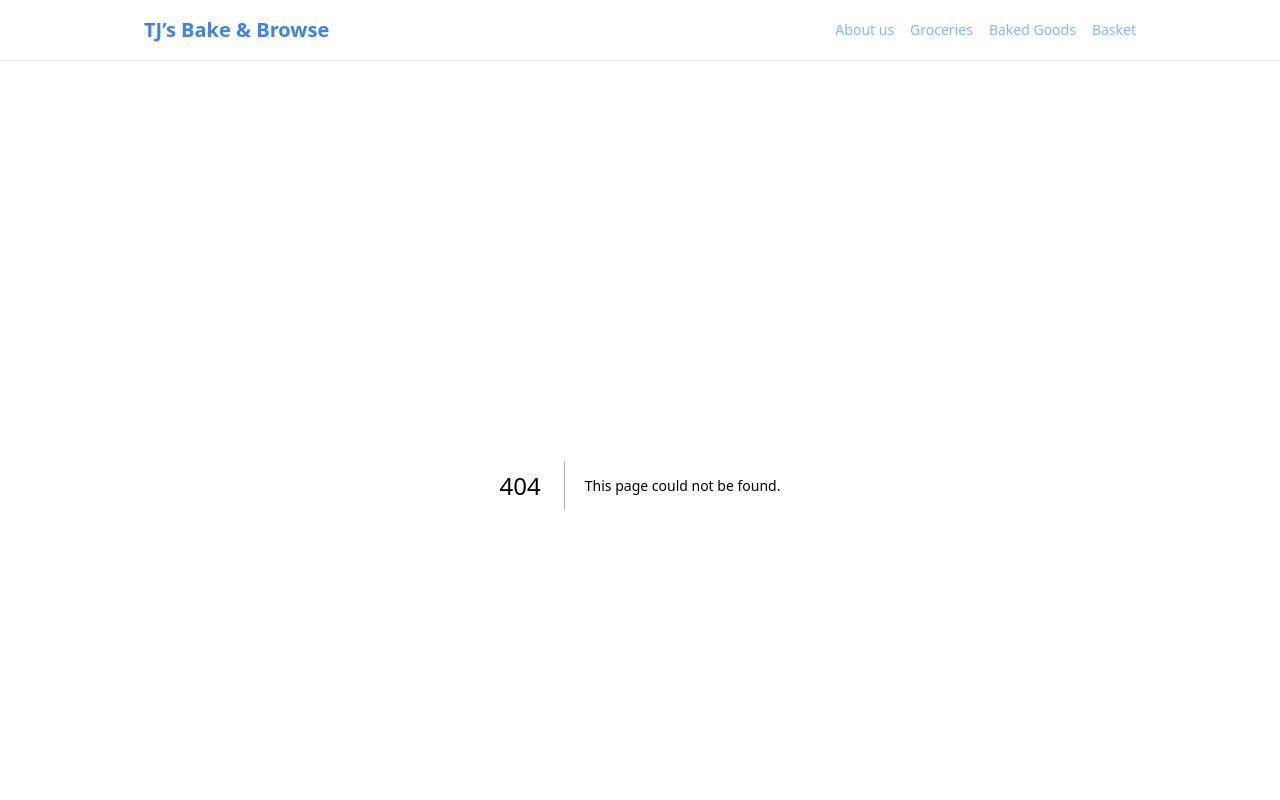
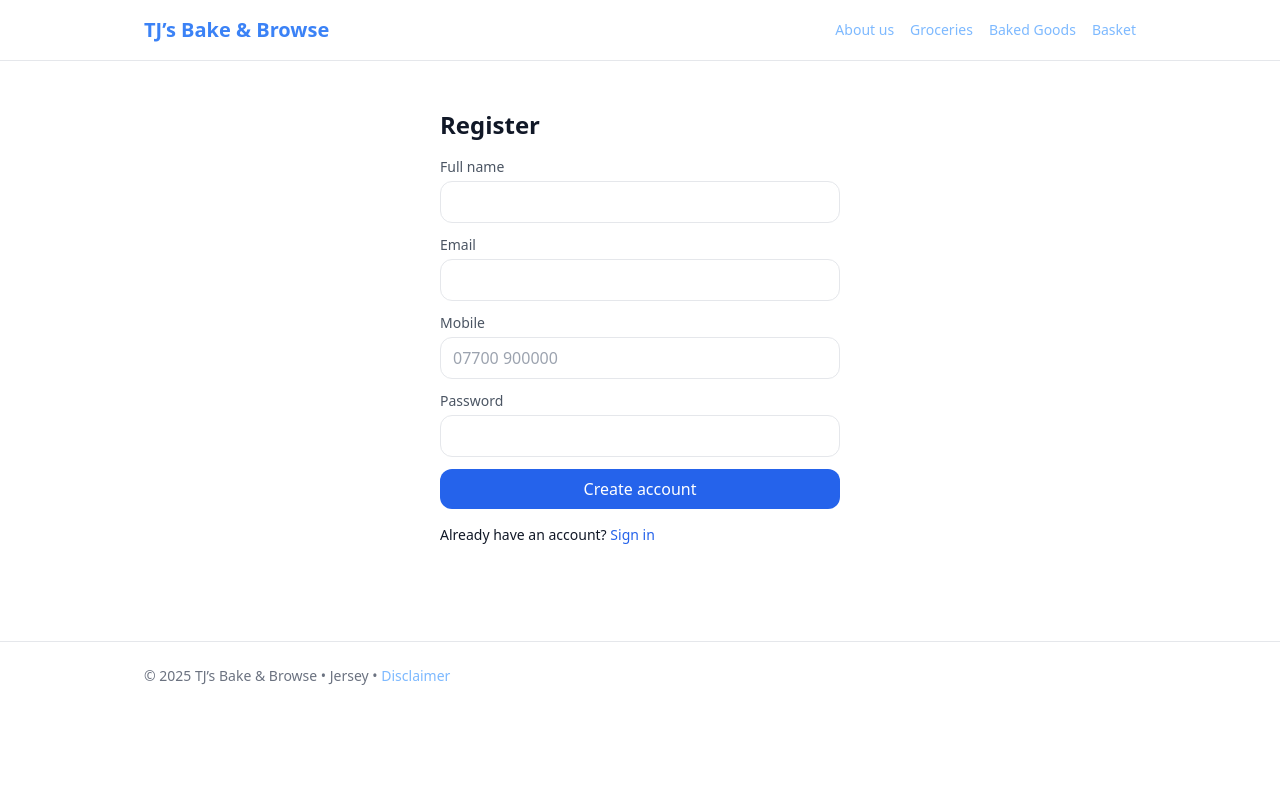
Before and after one commit to LewisSteven2022/tjs-bake-browse-full, a Next.js app: page /register in a window 1280 px wide. Before the commit this address had no page. Shown: the top 800 px of the page. Built offline with nearby package versions, Linux system fonts and the light colour scheme.

Commit message:
Added new Login & Register files

```diff
--- /dev/null
+++ b/app/login/page.tsx
@@ -0,0 +1,77 @@
+"use client";
+
+import { useState } from "react";
+import { signIn } from "next-auth/react";
+import { useRouter, useSearchParams } from "next/navigation";
+import Link from "next/link";
+
+export default function LoginPage() {
+	const sp = useSearchParams();
+	const callbackUrl = sp.get("callbackUrl") || "/";
+	const router = useRouter();
+	const [email, setEmail] = useState("");
+	const [password, setPassword] = useState("");
+	const [busy, setBusy] = useState(false);
+	const [err, setErr] = useState<string | null>(null);
+
+	async function onSubmit(e: React.FormEvent) {
+		e.preventDefault();
+		setBusy(true);
+		setErr(null);
+		const res = await signIn("credentials", {
+			redirect: false,
+			email,
+			password,
+			callbackUrl,
+		});
+		setBusy(false);
+		if (!res || res.error) {
+			setErr(res?.error || "Invalid credentials");
+			return;
+		}
+		router.push(callbackUrl);
+	}
+
+	return (
+		<main className="mx-auto max-w-md p-6">
+			<h1 className="mb-4 text-2xl font-semibold">Sign in</h1>
+			<form onSubmit={onSubmit} className="space-y-3">
+				<div>
+					<label className="block text-sm text-gray-600">Email</label>
+					<input
+						className="mt-1 w-full rounded-xl border px-3 py-2"
+						type="email"
+						value={email}
+						onChange={(e) => setEmail(e.target.value)}
+						autoComplete="email"
+						required
+					/>
+				</div>
+				<div>
+					<label className="block text-sm text-gray-600">Password</label>
+					<input
+						className="mt-1 w-full rounded-xl border px-3 py-2"
+						type="password"
+						value={password}
+						onChange={(e) => setPassword(e.target.value)}
+						autoComplete="current-password"
+						required
+					/>
+				</div>
+				{err && <p className="text-sm text-red-600">{err}</p>}
+				<button
+					type="submit"
+					disabled={busy}
+					className="w-full rounded-xl bg-blue-600 px-4 py-2 text-white hover:bg-blue-700 disabled:opacity-60">
+					{busy ? "Signing in…" : "Sign in"}
+				</button>
+			</form>
+			<p className="mt-4 text-sm">
+				No account?{" "}
+				<Link className="text-blue-600 hover:underline" href="/register">
+					Register
+				</Link>
+			</p>
+		</main>
+	);
+}
--- /dev/null
+++ b/app/register/page.tsx
@@ -0,0 +1,104 @@
+"use client";
+
+import { useState } from "react";
+import { signIn } from "next-auth/react";
+import { useRouter } from "next/navigation";
+import Link from "next/link";
+
+export default function RegisterPage() {
+	const router = useRouter();
+	const [name, setName] = useState("");
+	const [email, setEmail] = useState("");
+	const [mobile, setMobile] = useState("");
+	const [password, setPassword] = useState("");
+	const [busy, setBusy] = useState(false);
+	const [err, setErr] = useState<string | null>(null);
+
+	async function onSubmit(e: React.FormEvent) {
+		e.preventDefault();
+		setBusy(true);
+		setErr(null);
+		const res = await fetch("/api/auth/register", {
+			method: "POST",
+			headers: { "Content-Type": "application/json" },
+			body: JSON.stringify({ name, email, mobile, password }),
+		});
+		const j = await res.json().catch(() => ({}));
+		if (!res.ok) {
+			setBusy(false);
+			setErr(j?.error || "Registration failed");
+			return;
+		}
+		// Auto sign-in after register
+		const si = await signIn("credentials", {
+			redirect: false,
+			email,
+			password,
+			callbackUrl: "/",
+		});
+		setBusy(false);
+		if (si && !si.error) router.push("/");
+	}
+
+	return (
+		<main className="mx-auto max-w-md p-6">
+			<h1 className="mb-4 text-2xl font-semibold">Register</h1>
+			<form onSubmit={onSubmit} className="space-y-3">
+				<div>
+					<label className="block text-sm text-gray-600">Full name</label>
+					<input
+						className="mt-1 w-full rounded-xl border px-3 py-2"
+						value={name}
+						onChange={(e) => setName(e.target.value)}
+						required
+					/>
+				</div>
+				<div>
+					<label className="block text-sm text-gray-600">Email</label>
+					<input
+						className="mt-1 w-full rounded-xl border px-3 py-2"
+						type="email"
+						value={email}
+						onChange={(e) => setEmail(e.target.value)}
+						autoComplete="email"
+						required
+					/>
+				</div>
+				<div>
+					<label className="block text-sm text-gray-600">Mobile</label>
+					<input
+						className="mt-1 w-full rounded-xl border px-3 py-2"
+						type="tel"
+						value={mobile}
+						onChange={(e) => setMobile(e.target.value)}
+						placeholder="07700 900000"
+					/>
+				</div>
+				<div>
+					<label className="block text-sm text-gray-600">Password</label>
+					<input
+						className="mt-1 w-full rounded-xl border px-3 py-2"
+						type="password"
+						value={password}
+						onChange={(e) => setPassword(e.target.value)}
+						autoComplete="new-password"
+						required
+					/>
+				</div>
+				{err && <p className="text-sm text-red-600">{err}</p>}
+				<button
+					type="submit"
+					disabled={busy}
+					className="w-full rounded-xl bg-blue-600 px-4 py-2 text-white hover:bg-blue-700 disabled:opacity-60">
+					{busy ? "Creating account…" : "Create account"}
+				</button>
+			</form>
+			<p className="mt-4 text-sm">
+				Already have an account?{" "}
+				<Link className="text-blue-600 hover:underline" href="/login">
+					Sign in
+				</Link>
+			</p>
+		</main>
+	);
+}
--- a/components/NavAuth.tsx
+++ b/components/NavAuth.tsx
@@ -1,51 +1,58 @@
 "use client";
 
 import Link from "next/link";
-import { useEffect, useState } from "react";
-import { useSession, signIn, signOut } from "next-auth/react";
-
-const ADMIN_EMAILS = (
-	process.env.NEXT_PUBLIC_ADMIN_EMAILS || "admin@example.com"
-)
-	.split(",")
-	.map((s) => s.trim().toLowerCase());
-
-function isAdmin(session: any) {
-	const email = (session?.user?.email || "").toLowerCase();
-	const role = (session?.user as any)?.role;
-	return role === "admin" || ADMIN_EMAILS.includes(email);
-}
+import { useSession, signOut } from "next-auth/react";
+import { useMemo } from "react";
 
 export default function NavAuth() {
 	const { data: session, status } = useSession();
-	const [admin, setAdmin] = useState(false);
+	const email = (session?.user?.email || "").toLowerCase();
+	const role = (session?.user as any)?.role;
+	const adminEmails = (
+		process.env.NEXT_PUBLIC_ADMIN_EMAILS || "admin@example.com"
+	)
+		.split(",")
+		.map((s) => s.trim().toLowerCase());
 
-	useEffect(() => setAdmin(isAdmin(session)), [session]);
+	const isAdmin = useMemo(
+		() => role === "admin" || adminEmails.includes(email),
+		[role, email, adminEmails]
+	);
 
-	if (status === "loading") return <span className="opacity-50">…</span>;
+	if (status === "loading") {
+		return <span className="opacity-60">…</span>;
+	}
 
 	if (!session) {
 		return (
-			<button
-				onClick={() => signIn(undefined, { callbackUrl: "/" })}
-				className="rounded-lg border px-3 py-1 hover:bg-gray-50">
-				Sign in
-			</button>
+			<div className="flex items-center gap-3">
+				<Link className="hover:underline" href="/login">
+					Sign in
+				</Link>
+				<Link
+					className="rounded-lg bg-blue-600 px-3 py-1 text-white hover:bg-blue-700"
+					href="/register">
+					Register
+				</Link>
+			</div>
 		);
 	}
 
 	return (
 		<div className="flex items-center gap-3">
-			{admin && (
+			{isAdmin && (
 				<Link
-					href="/admin"
-					className="rounded-lg bg-blue-500 text-white px-3 py-1 hover:bg-blue-600">
+					className="rounded-lg border px-3 py-1 hover:bg-gray-50"
+					href="/admin">
 					Management
 				</Link>
 			)}
+			<span className="hidden sm:inline text-sm text-gray-600">
+				{session.user?.name || session.user?.email}
+			</span>
 			<button
-				onClick={() => signOut({ callbackUrl: "/" })}
-				className="rounded-lg border px-3 py-1 hover:bg-gray-50">
+				className="rounded-lg border px-3 py-1 hover:bg-gray-50"
+				onClick={() => signOut({ callbackUrl: "/" })}>
 				Sign out
 			</button>
 		</div>
```
Also changed, not shown: app/sign-in_CAN_BE_DELETED/page.tsx (renamed from app/sign-in/page.tsx).
